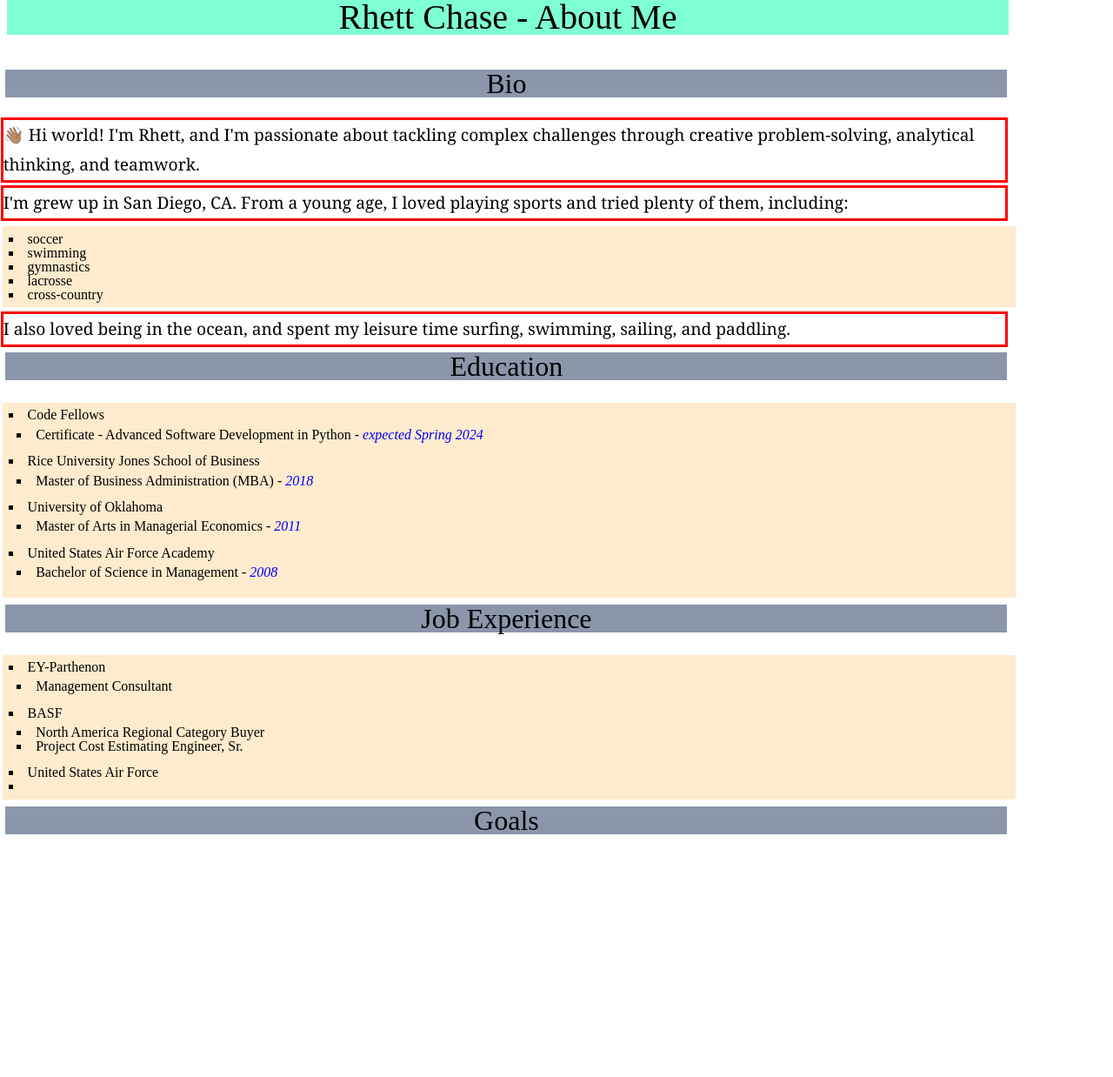
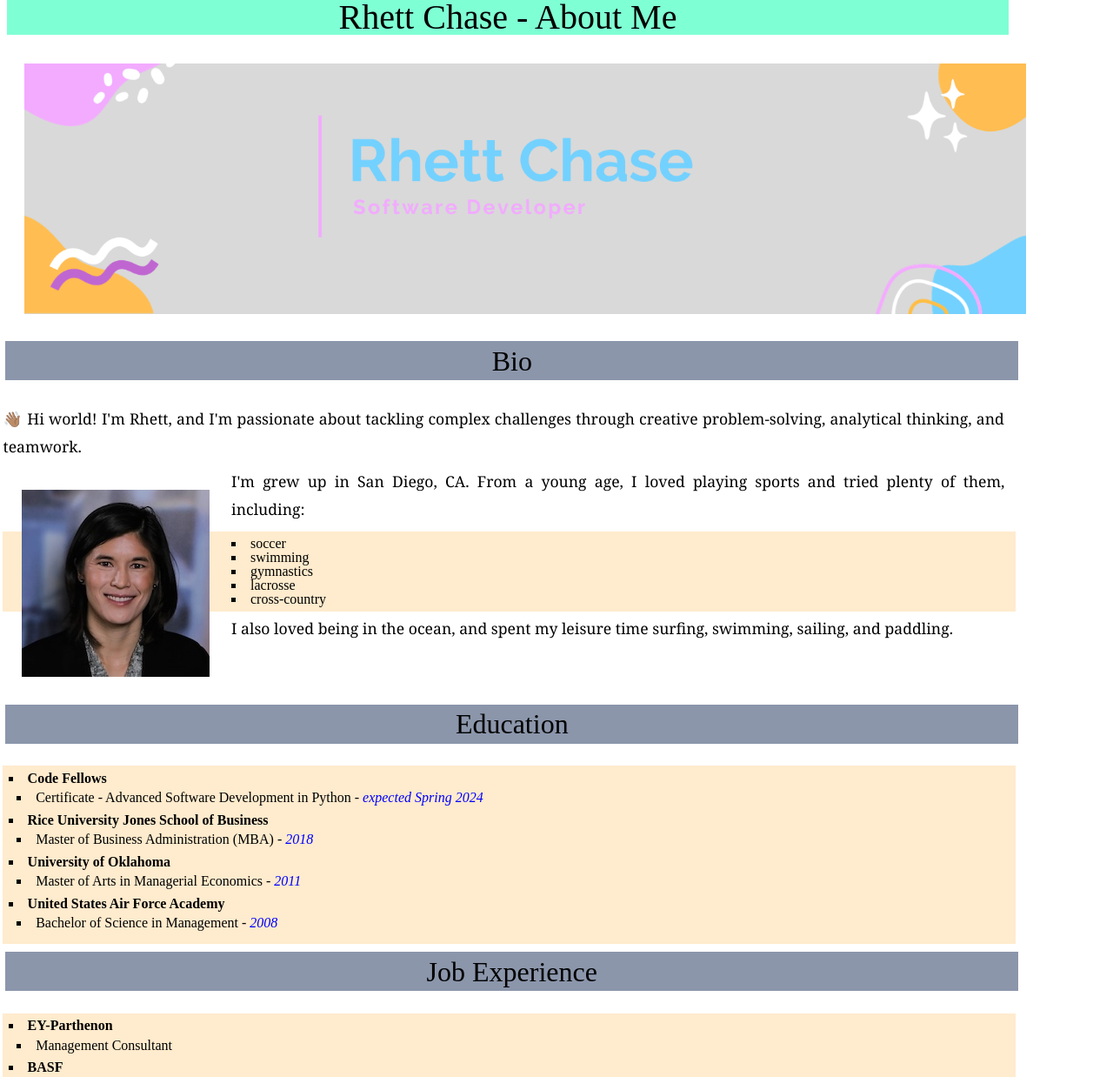
Before and after one commit to rhettchase/code-201-lab02-about-me, a plain HTML site: page lab-02/index.html in a window 1280 px wide. Shown: the top 1238 px of the page at 87% size. Before the commit the page ends 984 px from the top, so only its background shows below. Drawn offline with Linux system fonts and the light colour scheme.

Commit message:
update style.css and index.html with content

```diff
--- a/lab-02/css/style.css
+++ b/lab-02/css/style.css
@@ -1,6 +1,10 @@
 em {
   color: blue;
   font-style: italic;
+}
+
+strong {
+  font-weight: bold;
 }
 
 h1 {
@@ -8,7 +12,7 @@ h1 {
   text-align: center;
   background-color: aquamarine;
   display: block;
-    margin-bottom: 1.0em;
+  margin-bottom: 0.2em;
   margin-left: 0.2em;
   width: 90%;
 }
@@ -18,29 +22,46 @@ h2 {
   text-align: center;
   background-color: rgb(139, 150, 171);
   display: block;
+  margin-top: 0.2em;
   margin-bottom: 0.8em;
   margin-left: 0.2em;
   width: 90%;
+  display: inline-block;
+  padding: 0.2em;
 }
 
 p {
-    font-family:Georgia, Times, serif;
-    font-size: 1.2em; /* 14px/16=0.875em */
-    line-height:1.8em;
+  font-family: Georgia, Times, serif;
+  font-size: 1.1em; /* 14px/16=0.875em */
+  line-height: 1.8em;
+  text-align: justify;
   margin-bottom: 0.5em;
+  margin-top: 0.2em;
   margin-left: 0.2em;
-    display: inline-block;
+  /* display: block; */
   width: 90%;
-    outline: 3px solid red;
+  /* outline: 3px solid red; */
 }
 
 ul {
   list-style-type: square;
   list-style-position: inside;
-    font-size: 1.0em;
+  font-size: 1em;
   background-color: blanchedalmond;
   padding: 0.4em;
-    margin-bottom: 0.5em;
+  margin-bottom: 0.2em;
   margin-left: 0.2em;
   width: 90%;
 }
+
+img.header {
+  max-width: 90%;
+  margin-left: 0.2em;
+}
+
+img {
+  float: left;
+  /* display: inline-flex; */
+  padding: 25px;
+  /* margin: 20px; */
+}
--- a/lab-02/index.html
+++ b/lab-02/index.html
@@ -9,12 +9,15 @@
   </head>
   <body>
     <h1>Rhett Chase - About Me</h1>
+    <img src="img/GitHub-banner.png" alt="Rhett Chase Software Developer Banner" class="header">
     <h2>Bio</h2>
+
     <p>
       👋🏽 Hi world! I'm Rhett, and I'm passionate about tackling complex
       challenges through creative problem-solving, analytical thinking, and
       teamwork.
     </p>
+    <img src="img/rhettchase.jpg" alt="Rhett Chase headshot">
     <p>
       I'm grew up in San Diego, CA. From a young age, I loved playing sports and
       tried plenty of them, including:
@@ -33,42 +36,47 @@
 
     <h2>Education</h2>
     <ul>
-      <li>Code Fellows</li>
+      <li><strong>Code Fellows</strong></li>
       <ul>
         <li>
           Certificate - Advanced Software Development in Python -
           <em>expected Spring 2024</em>
         </li>
       </ul>
-      <li>Rice University Jones School of Business</li>
+      <li><strong>Rice University Jones School of Business</strong></li>
       <ul>
         <li>Master of Business Administration (MBA) - <em>2018</em></li>
       </ul>
-      <li>University of Oklahoma</li>
+      <li><strong>University of Oklahoma</strong></li>
       <ul>
         <li>Master of Arts in Managerial Economics - <em>2011</em></li>
       </ul>
-      <li>United States Air Force Academy</li>
+      <li><strong>United States Air Force Academy</strong></li>
       <ul>
         <li>Bachelor of Science in Management - <em>2008</em></li>
       </ul>
     </ul>
     <h2>Job Experience</h2>
     <ul>
-      <li>EY-Parthenon</li>
+      <li><strong>EY-Parthenon</strong></li>
       <ul>
         <li>Management Consultant</li>
       </ul>
-      <li>BASF</li>
+      <li><strong>BASF</strong></li>
       <ul>
-        <li>North America Regional Category Buyer</li>
+        <li><strong>North America Regional Category Buyer</strong></li>
         <li>Project Cost Estimating Engineer, Sr.</li>
     </ul>
-      <li>United States Air Force</li>
-      <li></li>
+      <li><strong>United States Air Force</strong></li>
+      <ul>
+        <li>Contracts Manager</li>
+        <li>Officer in Charge, Wing Support Team</li>
+        <li>Executive Officer, Pacific Air Forces HQ</li>
+      </ul>
     </ul>
 
     <h2>Goals</h2>
+    <p>🧠 I consider myself a life-long learner and have always enjoyed following my curiosity and learning new skills along the journey. In October of 2023, I decided to take a leap and made a career change to pursue the dynamic realm of software development. I am currently enrolled in <em>Code Fellows</em>, an intense, fast-paced full-stack software development course. My goal is to become a <strong>Full-Stack Software Developer</strong>!</p>
     <script src="js/app.js"></script>
   </body>
 </html>
```
Also changed, not shown: lab-02/img/GitHub-banner.png (added). Lines whose indentation alone changed are shown as unchanged.
